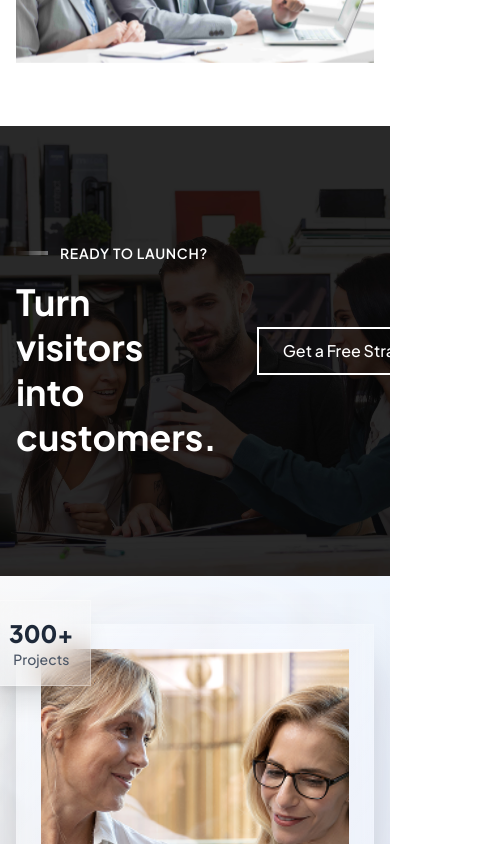
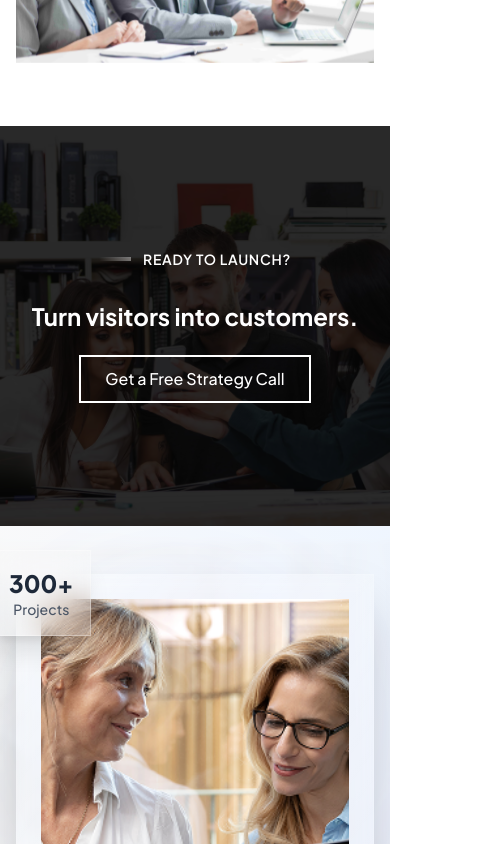
Before and after one commit to moofazzel/aptecode, a Next.js app: page / in a window 390 px wide. Shown: the part 4440-5284 px from the top of the page, 488 px wide, since content can reach past the window. Built offline with nearby package versions, Linux system fonts and the light colour scheme; a web font is replaced by a local one.

Commit message:
Refactor styles across various components for improved layout and responsiveness, including adjustments in AboutSection, FreeConsultation, LatestNewsAndTips, and PortfolioFilter. Enhance MissionVision component with streamlined tab content and update Footer for better alignment.

```diff
--- a/src/app/about/components/About/MissionVision.tsx
+++ b/src/app/about/components/About/MissionVision.tsx
@@ -118,10 +118,7 @@ export default function MissionVision() {
                 ))}
               </TabsList>
 
-              <TabsContent
-                value="mission"
-                className="md:pt-6  mt-[75px] md:mt-0"
-              >
+              <TabsContent value="mission" className="pt-6 md:mt-0">
                 <motion.div
                   key="mission"
                   initial={{ opacity: 0, y: 20 }}
@@ -164,10 +161,7 @@ export default function MissionVision() {
                 </motion.div>
               </TabsContent>
 
-              <TabsContent
-                value="vision"
-                className="md:pt-6  mt-[75px] md:mt-0"
-              >
+              <TabsContent value="vision" className="pt-6  md:mt-0">
                 <motion.div
                   key="vision"
                   initial={{ opacity: 0, y: 20 }}
@@ -210,7 +204,7 @@ export default function MissionVision() {
                 </motion.div>
               </TabsContent>
 
-              <TabsContent value="goal" className="md:pt-6  mt-[75px] md:mt-0">
+              <TabsContent value="goal" className="pt-6  md:mt-0">
                 <motion.div
                   key="goal"
                   initial={{ opacity: 0, y: 20 }}
--- a/src/app/globals.css
+++ b/src/app/globals.css
@@ -1,5 +1,9 @@
-@import "tailwindcss";
-@import "tw-animate-css";
+  @import "tailwindcss";
+  @import "tw-animate-css";
+
+/* *{
+  border: 1px solid red;
+} */
 
 @custom-variant dark (&:is(.dark *));
 
--- a/src/components/modules/Home/AboutSection.tsx
+++ b/src/components/modules/Home/AboutSection.tsx
@@ -44,7 +44,7 @@ function AboutSection() {
 
               {/* Floating Award Badge */}
               <motion.div
-                className="absolute -bottom-6 -right-6 backdrop-blur-md bg-gradient-to-br from-blue-500/90 to-purple-600/90 border-2 border-white/30 p-6 shadow-2xl"
+                className="absolute -bottom-6 -right-3 md:-right-6 backdrop-blur-md bg-gradient-to-br from-blue-500/90 to-purple-600/90 border-2 border-white/30 p-6 shadow-2xl"
                 initial={{ opacity: 0, scale: 0.8, rotate: -10 }}
                 whileInView={{ opacity: 1, scale: 1, rotate: 0 }}
                 transition={{ duration: 0.6, delay: 0.3 }}
@@ -69,7 +69,7 @@ function AboutSection() {
                     }}
                   >
                     {/* Using Lucide PhoneCall */}
-                    <PhoneCall className="w-8 h-8 text-white" />
+                    <PhoneCall className="w-6 md:w-8 h-6 md:h-8 text-white" />
                   </motion.div>
                   <div>
                     <div className="text-xl font-black text-white">
--- a/src/components/modules/Home/FreeConsultiation.tsx
+++ b/src/components/modules/Home/FreeConsultiation.tsx
@@ -4,7 +4,7 @@ import { GradientButton } from "@/components/ui/gradient-button";
 function FreeConsultiation() {
   return (
     <section
-      className="w-full min-h-[450px] bg-cover bg-center bg-no-repeat relative flex items-center"
+      className="w-full min-h-[400px] sm:min-h-[450px] lg:min-h-[500px] bg-cover bg-center bg-no-repeat relative flex items-center"
       style={{ backgroundImage: "url('/img/bg-img/cta-bg-2.jpg')" }}
     >
       {/* Dark overlay */}
@@ -25,22 +25,29 @@ function FreeConsultiation() {
       />
 
       {/* Content container */}
-      <div className="container mx-auto px-4 relative z-10">
-        <div className="flex gap-10 items-center">
+      <div className="container mx-auto px-4 sm:px-6 lg:px-8 relative z-10">
+        <div className="flex flex-col lg:flex-row gap-6 sm:gap-8 lg:gap-10 items-center lg:items-center">
           {/* Left side - Text content */}
-          <div className="space-y-6 flex-2">
+          <div className="space-y-4 sm:space-y-6 flex-1 lg:flex-2 text-center lg:text-left">
             {/* Purple accent line and "READY TO GROW?" */}
-            <SectionHeader title="Ready to Launch?" variant="gradient" />
+            <div className="flex justify-center lg:justify-start">
+              <SectionHeader title="Ready to Launch?" variant="gradient" />
+            </div>
 
             {/* Main headlines */}
-            <h2 className="text-4xl lg:text-5xl font-bold text-white leading-tight">
+            <h2 className="text-2xl sm:text-3xl md:text-4xl lg:text-5xl xl:text-6xl font-bold text-white leading-tight">
               Turn visitors into customers.
             </h2>
           </div>
 
           {/* Right side - CTA Button */}
-          <div className="flex justify-center lg:justify-end flex-1">
-            <GradientButton variant="ctabutton" href="/contact">
+          <div className="flex justify-center lg:justify-end flex-1 lg:flex-shrink-0">
+            <GradientButton
+              variant="ctabutton"
+              href="/contact"
+              size="lg"
+              className="w-full sm:w-auto min-w-[200px] sm:min-w-[250px]"
+            >
               Get a Free Strategy Call
             </GradientButton>
           </div>
--- a/src/components/modules/Home/LatestNewsAndTips.tsx
+++ b/src/components/modules/Home/LatestNewsAndTips.tsx
@@ -164,7 +164,7 @@ function BlogPostCard({ post, index }: BlogPostCardProps) {
         }}
       >
         <motion.div
-          className="flex items-center font-semibold text-white text-sm"
+          className="flex items-center font-semibold text-white text-xs sm:text-sm"
           whileHover={{ scale: 1.05 }}
           transition={{ duration: 0.2 }}
         >
@@ -177,7 +177,7 @@ function BlogPostCard({ post, index }: BlogPostCardProps) {
           <span>{post.date}</span>
         </motion.div>
         <motion.div
-          className="flex items-center font-semibold text-white text-sm"
+          className="flex items-center font-semibold text-white text-xs sm:text-sm"
           whileHover={{ scale: 1.05 }}
           transition={{ duration: 0.2 }}
         >
@@ -190,7 +190,7 @@ function BlogPostCard({ post, index }: BlogPostCardProps) {
 
       {/* Enhanced Content */}
       <motion.div
-        className="p-6"
+        className="p-4 sm:p-6"
         variants={contentVariants}
         initial="hidden"
         whileInView="visible"
@@ -265,7 +265,7 @@ function LatestNewsAndTips() {
   };
 
   return (
-    <section className="py-20 bg-white">
+    <section className="pb-20 md:pt-10 bg-white">
       <div className="container px-4">
         {/* Section Header */}
         <motion.div
--- a/src/components/modules/Portfolio/PortfolioFilter.tsx
+++ b/src/components/modules/Portfolio/PortfolioFilter.tsx
@@ -98,7 +98,7 @@ export function PortfolioFilter({ onFilteredProjects }: PortfolioFilterProps) {
           transition={{ duration: 0.8 }}
         >
           <motion.h2
-            className="text-5xl md:text-6xl lg:text-7xl font-black text-gray-900 mb-8 leading-tight"
+            className="text-4xl pt-16 md:pt-0 md:text-6xl lg:text-7xl font-black text-gray-900 mb-8 leading-tight"
             initial={{ opacity: 0, y: 30 }}
             whileInView={{ opacity: 1, y: 0 }}
             viewport={{ once: true }}
--- a/src/components/shared/Footer.tsx
+++ b/src/components/shared/Footer.tsx
@@ -73,7 +73,7 @@ function Footer() {
         {/* Social Links Section */}
         <section className="py-8 px-6 border-y border-gray-700">
           <div className="container mx-auto max-w-7xl">
-            <div className="flex items-center justify-center space-x-8 md:space-x-12 lg:space-x-16">
+            <div className="flex items-center justify-center space-x-4 md:space-x-12 lg:space-x-16">
               {socialLinks.map((social, index) => (
                 <motion.a
                   key={social.name}
@@ -94,9 +94,9 @@ function Footer() {
         {/* Logo and Copyright Section */}
         <section className="py-8 px-6">
           <div className="container mx-auto max-w-7xl">
-            <div className="flex items-center justify-between">
+            <div className="sm:flex justify-center items-center sm:justify-between">
               {/* Logo */}
-              <div>
+              <div className="flex justify-center items-center sm:flex-none">
                 <Image
                   src="/img/logo/aptecode.png"
                   alt="Aptecode"
@@ -106,7 +106,7 @@ function Footer() {
               </div>
 
               {/* Copyright */}
-              <div className="text-sm text-gray-400">
+              <div className="text-sm text-center sm:text-left text-gray-400">
                 ©2025 Aptecode. We build websites that win customers.
               </div>
             </div>
```
